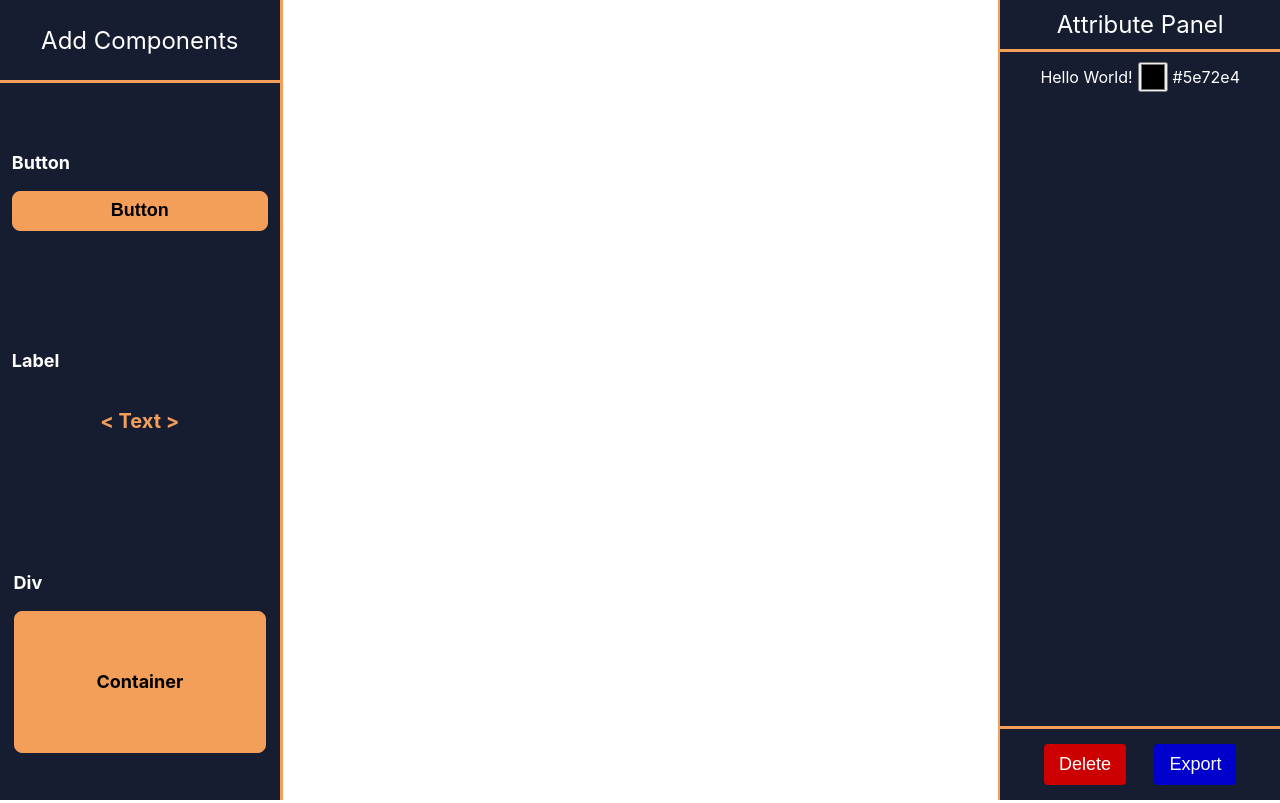
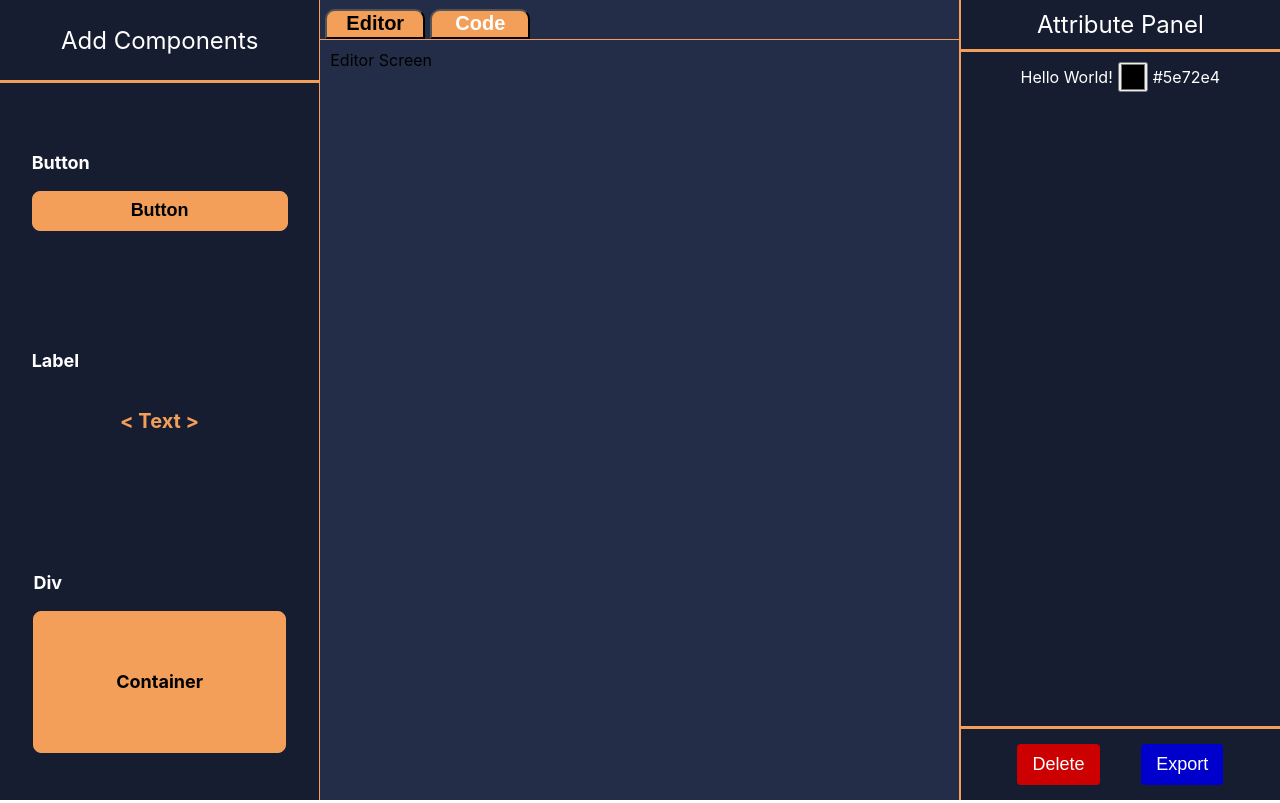
Before and after one commit to markarmanus/Assemblia, a React (Create React App) app in the folder frontend/: page / in a window 1280 px wide. Built offline with nearby package versions, Linux system fonts and the light colour scheme.

Commit message:
added editorpanel folder include two screens one for the editor and the other for the code for later on scaling possibability and styled them and included the file in the app.js file

```diff
--- a/frontend/src/App.js
+++ b/frontend/src/App.js
@@ -4,6 +4,7 @@ import "./App.css";
 import { MainContext } from "./Context/MainContext";
 import AttributesPanel from "./AppComponents/AttributesPanel/AttributesPanel";
 import ComponentsPanel from "./AppComponents/ComponentsPanel/ComponentsPanel";
+import EditorPanel from "./AppComponents/EditorPanel/EditorPanel";
 /* App.js->import */
 
 const MainPage = styled.div`
@@ -32,11 +33,11 @@ function App() {
     <MainContext.Provider value={{ mainContext, setMainContext }}>
       <MainPage>
         <ComponentsPanel />
-        <EditPanelContainer>
+        <EditorPanel>
           <div id={0} className="App">
             {/* App.js->return->div->0->content */}
           </div>
-        </EditPanelContainer>
+        </EditorPanel>
         <AttributesPanel />
       </MainPage>
     </MainContext.Provider>
--- a/frontend/src/AppComponents/ComponentsPanel/ComponentsPanel.js
+++ b/frontend/src/AppComponents/ComponentsPanel/ComponentsPanel.js
@@ -7,7 +7,7 @@ const RightPanel = styled.div`
   background-color: #161d30;
   color: white;
   width: 25vw;
-  border-right: 3px solid #f39f5a; /* Added right border */
+  border-right: 1px solid #f39f5a;
   &::-webkit-scrollbar {
     display: none;
   }
--- /dev/null
+++ b/frontend/src/AppComponents/EditorPanel/EditorPanel.js
@@ -0,0 +1,87 @@
+import styled from "styled-components";
+import { useState, useEffect } from "react";
+
+const EditPanelContainer = styled.div`
+  background-color: #232d48;
+  width: 50vw;
+  display: flex;
+  flex-direction: column;
+`;
+const LabelContainer = styled.div`
+  width: 100%;
+  height: 5vh;
+  display: flex;
+  justify-content: flex-start;
+  align-items: flex-end;
+  border-bottom: 1px solid #f39f5a;
+`;
+const CanvasContainer = styled.div`
+  width: 100%;
+  height: 95vh;
+  padding: 10px;
+`;
+const StyledButton = styled.button`
+  width: 100px;
+  height: 30px;
+  background-color: #f39f5a;
+  margin-left: 5px;
+  border-top-left-radius: 10px;
+  border-top-right-radius: 10px;
+  font-weight: bold;
+  font-size: 20px;
+  transition: all 0.3s ease;
+  color: white;
+
+  &:hover {
+    transform: scale(1.1);
+  }
+
+  /* Style for the clicked button */
+  &:focus,
+  &:active {
+    z-index: 2;
+    color: black;
+  }
+
+  /* Style when not active */
+  &:not(:focus):not(:active) {
+    color: white;
+  }
+`;
+
+function EditorPanel() {
+  const [activeScreen, setActiveScreen] = useState("Editor");
+
+  useEffect(() => {
+    setActiveScreen("Editor");
+  }, []);
+
+  const handleClick = (screen) => {
+    setActiveScreen(screen);
+  };
+
+  return (
+    <EditPanelContainer>
+      <LabelContainer>
+        <StyledButton
+          onClick={() => handleClick("Editor")}
+          style={{ color: activeScreen === "Editor" ? "black" : "white" }}
+        >
+          Editor
+        </StyledButton>
+        <StyledButton
+          onClick={() => handleClick("Code")}
+          style={{ color: activeScreen === "Code" ? "black" : "white" }}
+        >
+          Code
+        </StyledButton>
+      </LabelContainer>
+      <CanvasContainer>
+        {activeScreen === "Editor" && <div>Editor Screen</div>}
+        {activeScreen === "Code" && <div>Code Screen</div>}
+      </CanvasContainer>
+    </EditPanelContainer>
+  );
+}
+
+export default EditorPanel;
```
